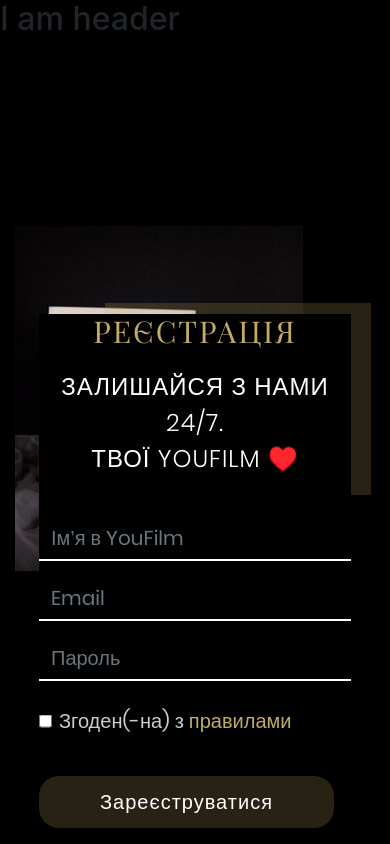
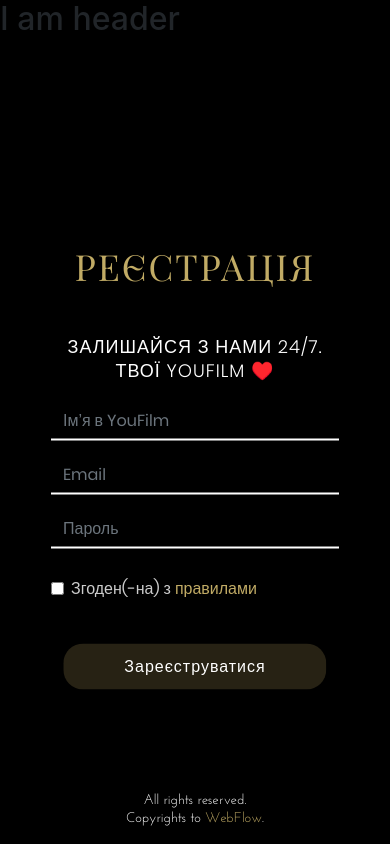
Before and after one commit to WebFIow/you-film, a Vue app: page /register in a window 390 px wide. Built offline with nearby package versions, Linux system fonts and the light colour scheme; no server answers.

Commit message:
adaptive register and fixed footer

```diff
--- a/src/assets/styles/_footer.scss
+++ b/src/assets/styles/_footer.scss
@@ -9,3 +9,10 @@
     text-align: center;
     color: white;
 }
+
+#footer {
+    display: flex;
+    width: 100%;
+    position: absolute;
+    bottom: 0;
+}
--- a/src/assets/styles/_home.scss
+++ b/src/assets/styles/_home.scss
@@ -47,7 +47,7 @@ p.pText{
 
 // Media Queries //
 @media (max-width:768px) {
-    #about {
+    #about, #register {
         padding:80px 0px;
     }
     p.pText {
@@ -66,7 +66,7 @@ p.pText{
 }
 
 @media (max-width: 425px) {
-    #about {
+    #about, #register {
         padding:20px 0px;
     }
     .mobNotVisible {
@@ -211,4 +211,67 @@ button.btn-gold {
     color: white;
     padding: 10px 60px;
     border-radius: 20px;
+    margin: 0 auto;
+    position: absolute;
+    left: 50%;
+    transform: translateX(-50%);
 }
+
+@media (max-width:991px) {
+    .imgAbout {
+        max-width: 90%!important;
+    }
+
+    h4.hSubText {
+        font-size: 20px;
+        line-height: 28px;
+        margin-bottom: 30px;
+    }
+    form.regForm {
+        input, label.form-check-label {
+            font-size: 18px;
+        }
+    }
+    .hText {
+        font-size: 36px;
+        line-height: 38px;
+        margin-bottom: 50px;
+    }
+    button.btn-gold {
+        font-size: 18px;
+        line-height: 28px;
+    }
+    .rText {
+        font-size: 20px;
+        line-height: 24px;
+    }
+    .rect {
+        padding: 20px 20px;
+    }
+}
+
+@media (max-width: 768px) {
+    .imgAbout, .rect {
+        display: none;
+    }
+}
+
+@media (max-width: 475px) {
+    h4.hSubText {
+        font-size: 18px;
+        line-height: 24px;
+        margin-bottom: 20px;
+    }
+    form.regForm {
+        input, label.form-check-label {
+            font-size: 16px;
+        }
+    }
+    button.btn-gold {
+        font-size: 16px;
+        line-height: 24px;
+    }
+    .blockCenter {
+        position: relative;
+    }
+}
--- a/src/views/Register.vue
+++ b/src/views/Register.vue
@@ -2,12 +2,12 @@
   <div id="register">
     <div class="container container-fluid">
       <div class="row">
-        <div class="col-lg-6 col-md-6 text-left">
+        <div class="col-lg-6 col-md-6 text-left ">
           <img class="img-fluid imgAbout" src="../../public/img/reg.jpg" alt="about">
             <div class="rect">
                 <p class="rText">Made in Ukraine.</p>
                 <p class="rText">Жодної реклами.</p>
-                <p class="rText">Безкоштовно.</p>
+                <p class="rText mb-0">Безкоштовно.</p>
             </div>
         </div>
         <div class="col-lg-6 col-md-6">
```
